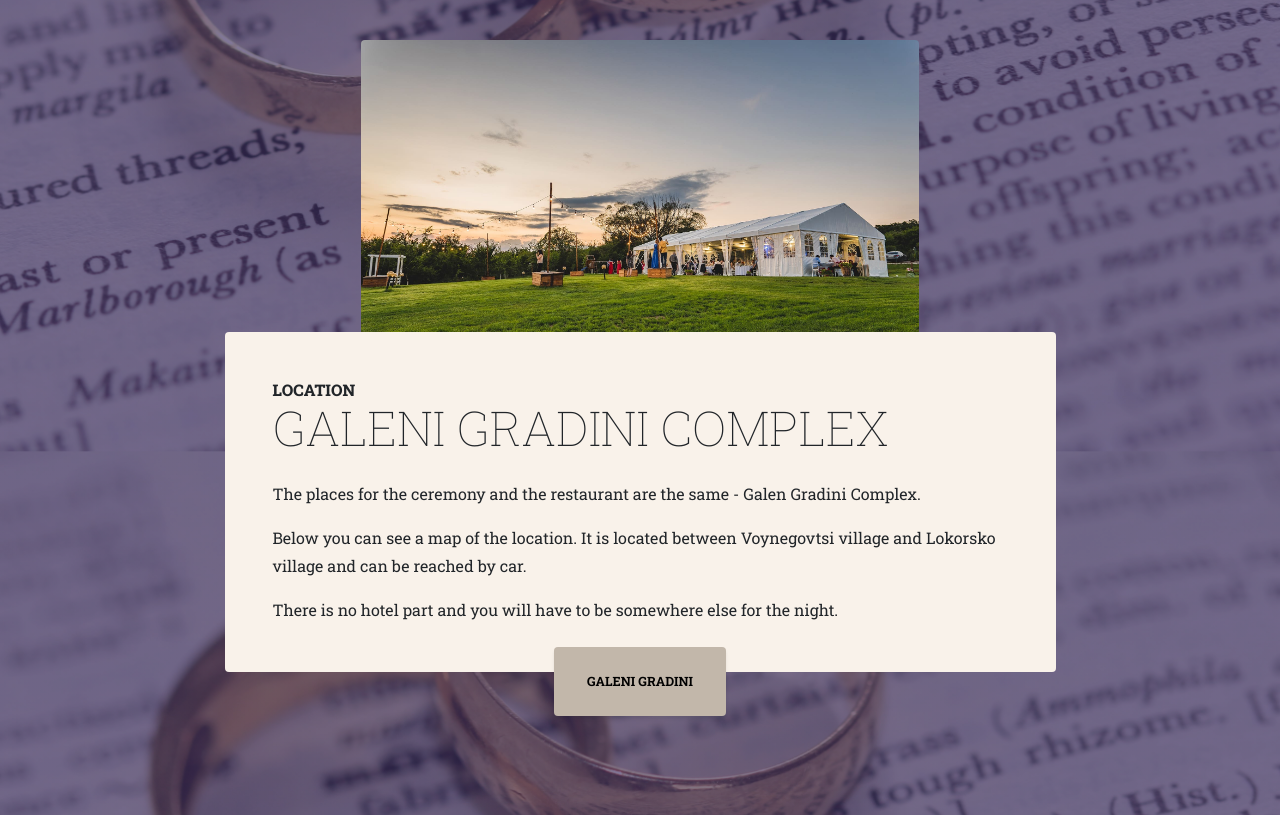
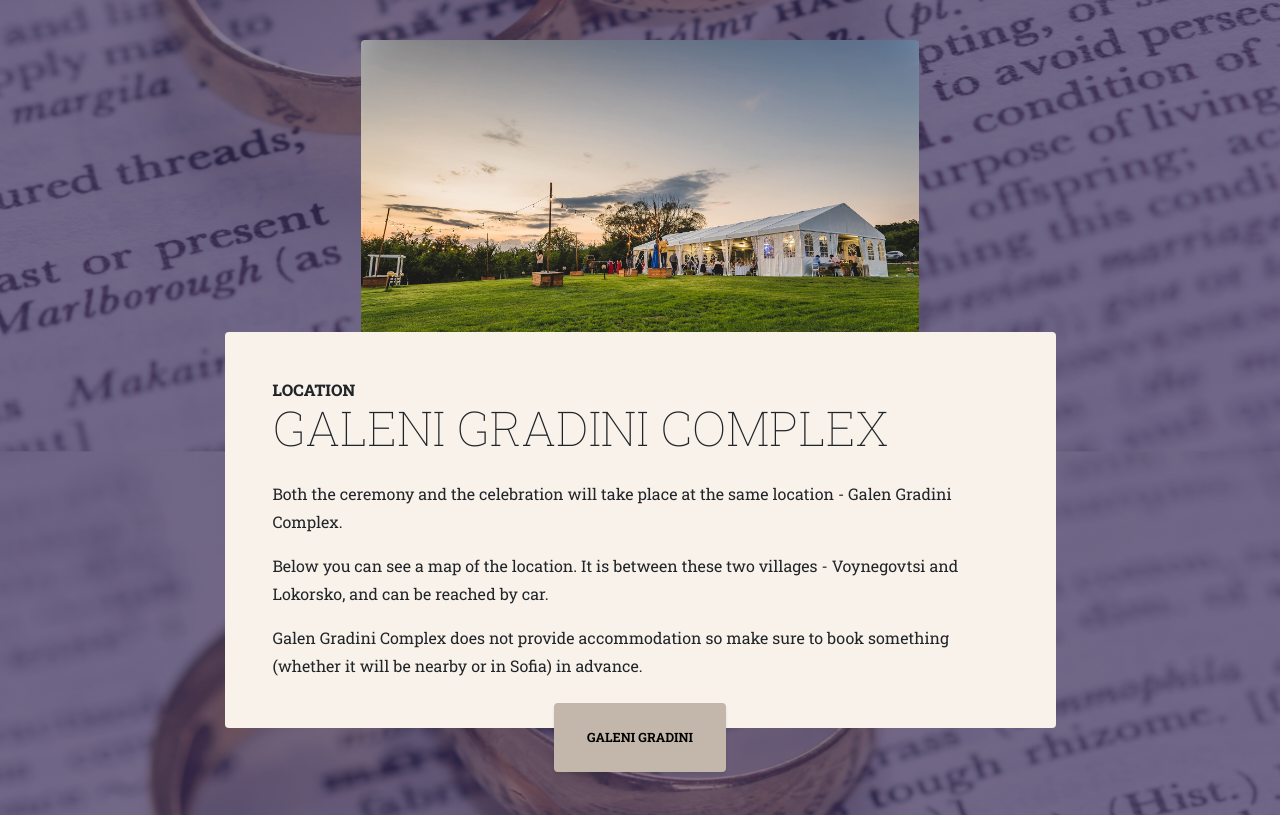
Before and after one commit to RobertStoyanov0210/wedding-website, a plain HTML site: page where-en.html in a window 1280 px wide. Shown: the part 402-1217 px from the top of the page. Drawn offline with nearby package versions, Linux system fonts and the light colour scheme.

Commit message:
where-en fixes

```diff
--- a/where-en.html
+++ b/where-en.html
@@ -55,11 +55,11 @@
                                     <span class="section-heading-upper">Location</span>
                                     <span class="section-heading-lower">Galeni Gradini Complex</span>
                                 </h2>
-                                <p> The places for the ceremony and the restaurant are the same - Galen Gradini Complex. </p>
+                                <p>Both the ceremony and the celebration will take place at the same location - Galen Gradini Complex.</p>
                                  <p>
-                                   Below you can see a map of the location. It is located between Voynegovtsi village and Lokorsko village and can be reached by car.
+                                  Below you can see a map of the location. It is between these two villages - Voynegovtsi and Lokorsko, and can be reached by car.
                                  </p>
-                                 <p class="mb-0">There is no hotel part and you will have to be somewhere else for the night.</p>
+                                 <p class="mb-0">Galen Gradini Complex does not provide accommodation so make sure to book something (whether it will be nearby or in Sofia) in advance.</p>
                               </div>
                               <div class="intro-button mx-auto"><a class="btn btn-primary btn-xl" href="https://www.galeni-gradini.com/">Galeni Gradini</a></div>
                         </div>
```
